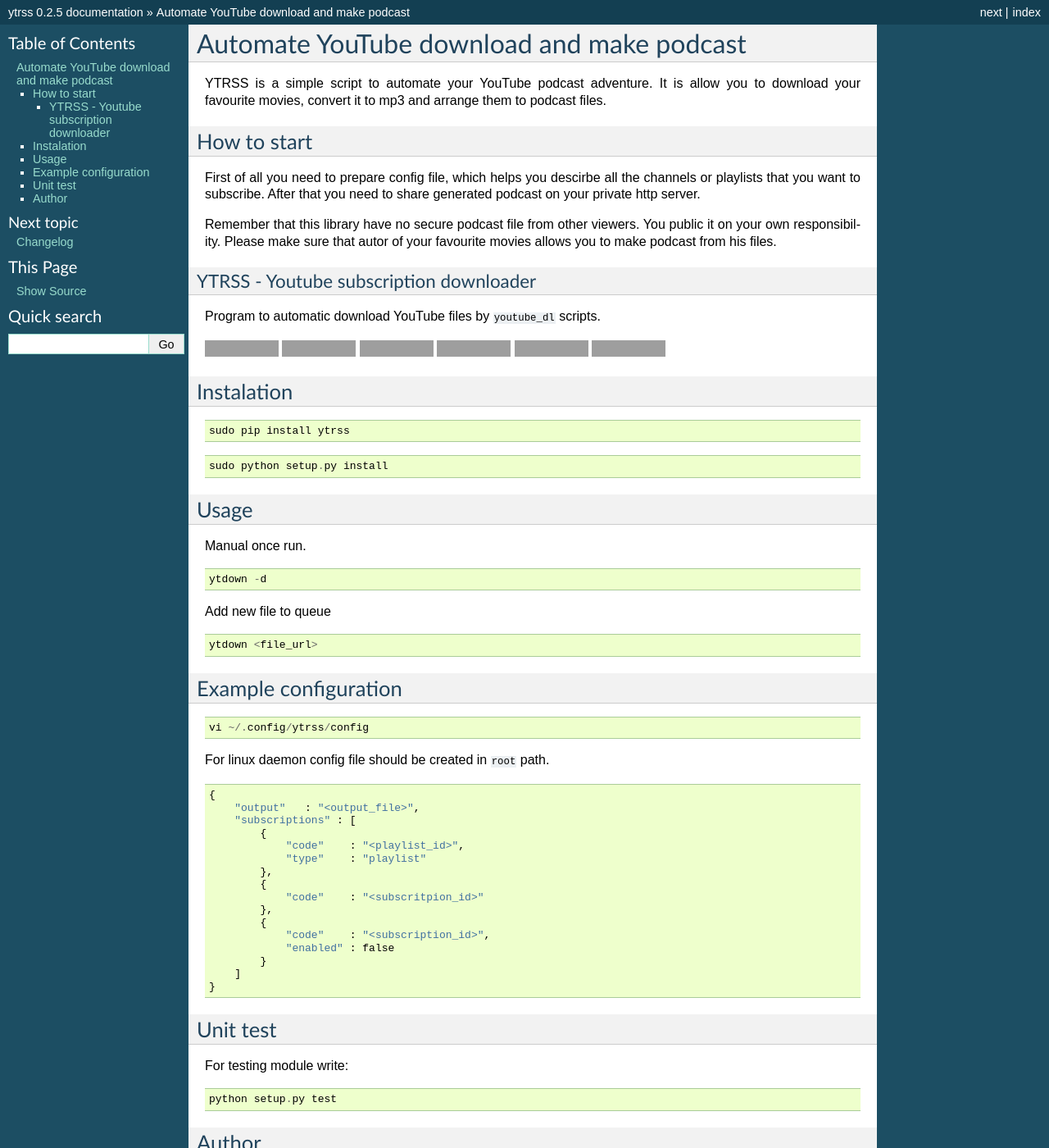
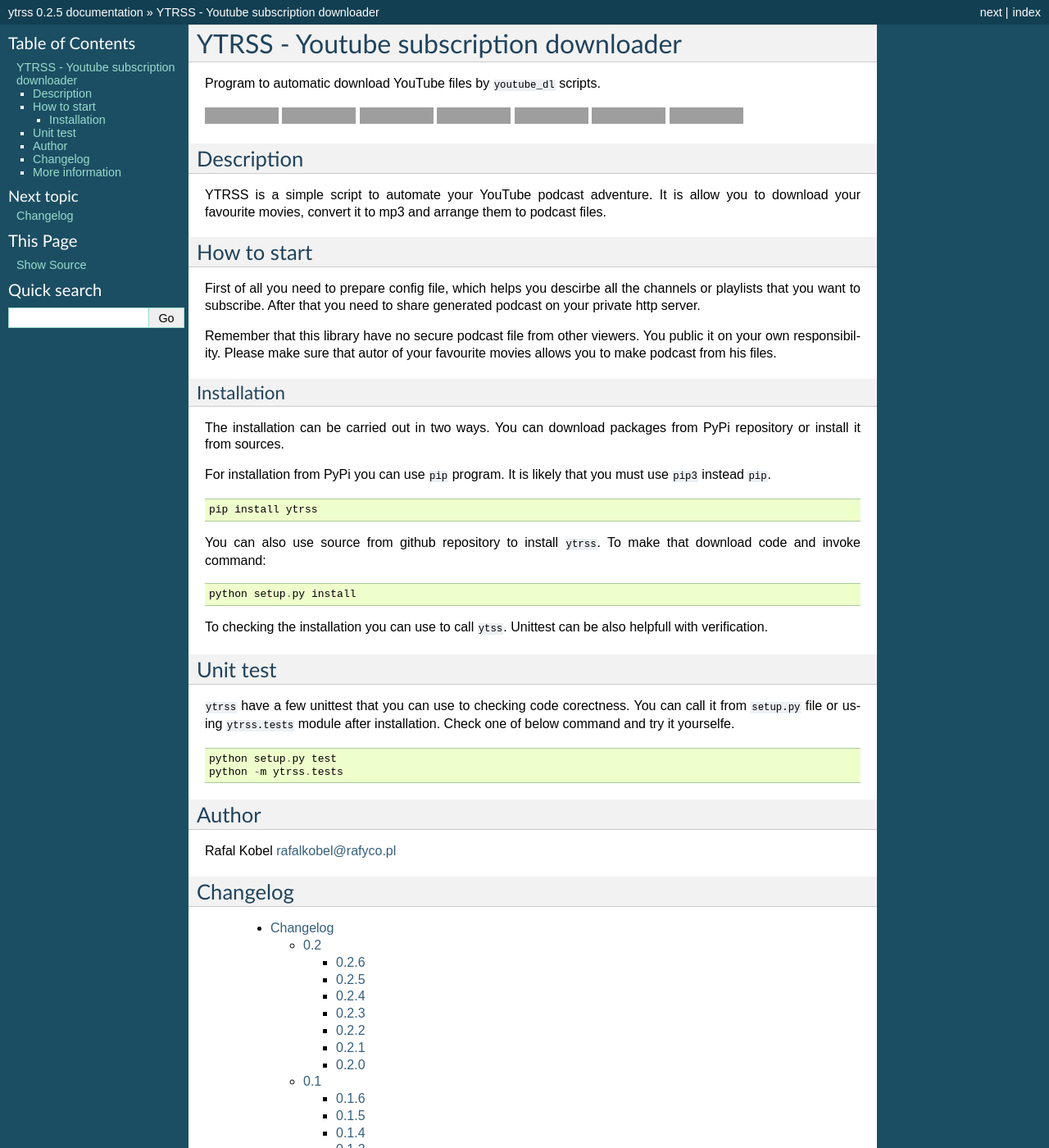
Before and after one commit to rafyco/ytrss, a Sphinx documentation site: the page built from docs/index.rst, in a window 1280 px wide and 1400 px high. Shown: the whole window at 82% size. Built offline with Sphinx 7.4.7, drawn with Linux system fonts in a browser that asks for light colours; pages that are not in the unit, such as notebooks, are missing from menus; some of the changed text lies outside the part shown; grey boxes are pictures that could not be loaded.

Commit message:
Update documentation

```diff
--- a/README.rst
+++ b/README.rst
@@ -9,6 +9,9 @@
 
 .. image:: https://img.shields.io/travis/rafyco/ytrss.svg
    :target: https://travis-ci.org/rafyco/ytrss
+
+.. image:: https://img.shields.io/readthedocs/ytrss.svg
+   :target: https://ytrss.readthedocs.io
 
 .. image:: https://img.shields.io/github/last-commit/rafyco/ytrss.svg
    :target: https://github.com/rafyco/ytrss
@@ -23,74 +26,58 @@
    :target: https://www.gnu.org/licenses/gpl.html
 
 
-Instalation
+Description
 -----------
 
-PyPi
-~~~~
+YTRSS is a simple script to automate your YouTube podcast adventure.
+It is allow you to download your favourite movies, convert it to mp3
+and arrange them to podcast files.
+
+How to start
+------------
+
+First of all you need to prepare config file, which helps you descirbe
+all the channels or playlists that you want to subscribe. After that you
+need to share generated podcast on your private http server.
+
+Remember that this library have no secure podcast file from other viewers.
+You public it on your own responsibility. Please make sure that autor of your
+favourite movies allows you to make podcast from his files.
+
+Installation
+~~~~~~~~~~~~
+
+The installation can be carried out in two ways. You can download packages from
+PyPi repository or install it from sources.
+
+For installation from PyPi you can use ``pip`` program. It is likely that you must
+use ``pip3`` instead ``pip``.
 
 ::
 
-    sudo pip install ytrss
+    pip install ytrss
 
-setup.py
-~~~~~~~~
+You can also use source from github repository to install ``ytrss``. To make that
+download code and invoke command:
 
 ::
 
-    sudo python setup.py install
+    python setup.py install
 
-Usage
------
-
-Manual once run.
-
-::
-
-    ytdown -d
-
-Add new file to queue
-
-::
-
-    ytdown <file_url>
-
-Example configuration
----------------------
-
-::
-
-    vi ~/.config/ytrss/config
-
-For linux daemon config file should be created in ``root`` path.
-
-::
-
-    {
-        "output"   : "<output_file>",
-        "subscriptions" : [
-            {
-                "code"    : "<playlist_id>",
-                "type"    : "playlist"
-            },
-            {
-                "code"    : "<subscritpion_id>"
-            },
-            {
-                "code"    : "<subscription_id>",
-                "enabled" : false
-            }
-        ]
-    }
+To checking the installation you can use to call ``ytss``. Unittest can be also
+helpfull with verification.
 
 Unit test
 ---------
 
-For testing module write:
+``ytrss`` have a few unittest that you can use to checking code corectness. You can
+call it from ``setup.py`` file or using ``ytrss.tests`` module after installation. Check
+one of below command and try it yourselfe.
 
 ::
 
     python setup.py test
+    python -m ytrss.tests
 
 Author
 ------
--- a/docs/index.rst
+++ b/docs/index.rst
@@ -1,26 +1,18 @@
-Automate YouTube download and make podcast
-==========================================
-
-YTRSS is a simple script to automate your YouTube podcast adventure.
-It is allow you to download your favourite movies, convert it to mp3
-and arrange them to podcast files.
-
-How to start
-------------
-
-First of all you need to prepare config file, which helps you descirbe
-all the channels or playlists that you want to subscribe. After that you
-need to share generated podcast on your private http server.
-
-Remember that this library have no secure podcast file from other viewers.
-You public it on your own responsibility. Please make sure that autor of your
-favourite movies allows you to make podcast from his files.
-
 .. include:: ../README.rst
 
-.. toctree::
+Changelog
+---------
+
+ .. toctree::
     :maxdepth: 3
 
     changelog
+
+More information
+----------------
+
+ .. toctree::
+    :maxdepth: 3
+
     modules
     license
--- a/ytrss/__init__.py
+++ b/ytrss/__init__.py
@@ -32,7 +32,7 @@
 
 From sources::
 
-    git clone git@bitbucket.org:rafyco/ytrss.git
+    git clone git@github.com:rafyco/ytrss.git
     cd ytrss
     python setup.py install
 
```
Also changed, not shown: 1 other file.
